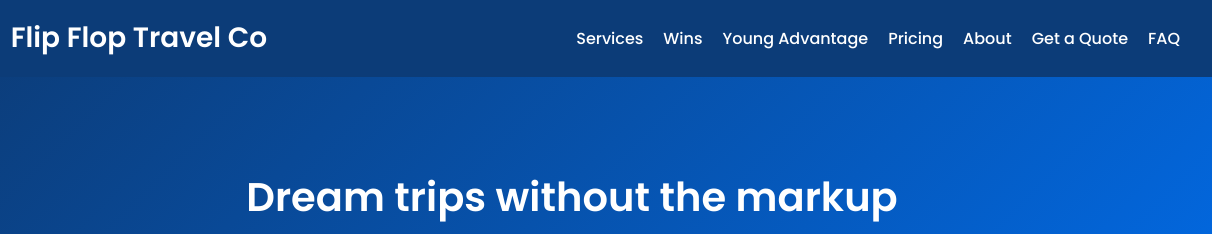
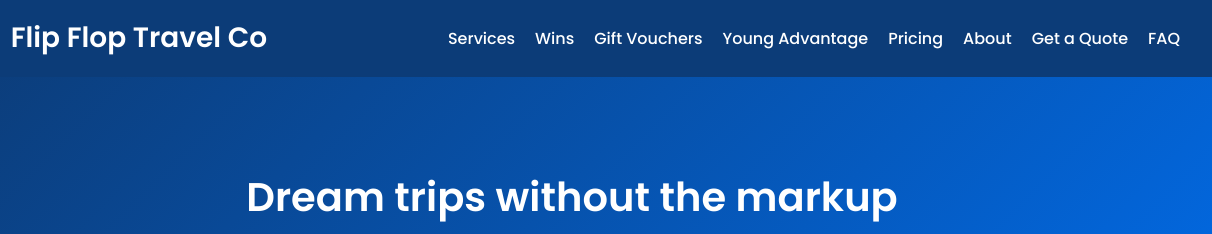
Before and after one commit to tommyhouser1705-boop/dealflow-static-site, a plain HTML site: page index.html in a window 1280 px wide. Shown: the top 234 px of the page, 68-1280 px from the left. Drawn offline with Linux system fonts and the light colour scheme.

Commit message:
Update index.html

```diff
--- a/index.html
+++ b/index.html
@@ -16,6 +16,7 @@
         <ul>
           <li><a href="services.html">Services</a></li>
           <li><a href="wins.html">Wins</a></li>
+          <li><a href="gift.html">Gift Vouchers</a></li>
           <li><a href="young.html">Young Advantage</a></li>
           <li><a href="pricing.html">Pricing</a></li>
           <li><a href="about.html">About</a></li>
```
